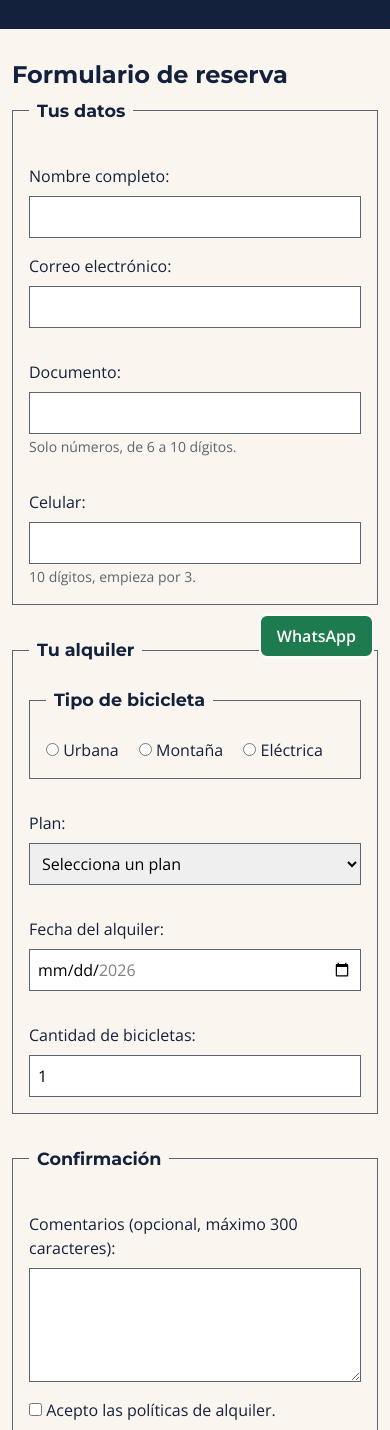
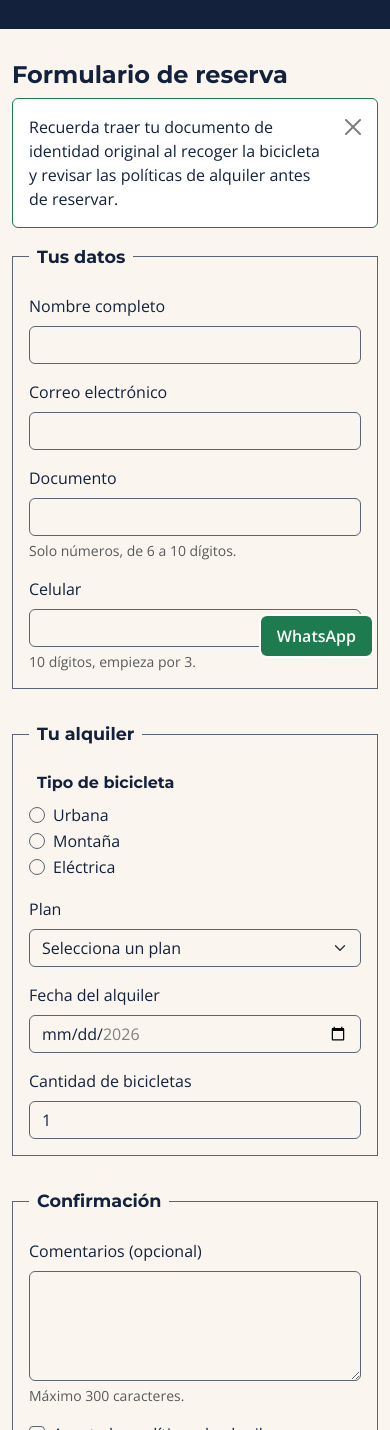
Before and after one commit to MrGarcia3108/rueda-libre, a plain HTML site: page paginas/reservas.html in a window 390 px wide. Shown: the part 170-1600 px from the top of the page. Drawn offline with nearby package versions, Linux system fonts and the light colour scheme.

Commit message:
minireto 11 semana 2 alertas y cambios en reservas

```diff
--- a/css/styles.css
+++ b/css/styles.css
@@ -37,6 +37,10 @@
     --bs-warning-rgb: 243, 154, 43;    /* Naranja Pedal */
     --bs-dark-rgb: 20, 33, 61;         /* Azul Noche */
     --bs-secondary-rgb: 91, 100, 112;  /* Gris Asfalto */
+    --bs-form-valid-color: var(--color-verde-ruta);
+    --bs-form-valid-border-color: var(--color-verde-ruta);
+    --bs-form-invalid-color: #B02A37;
+    --bs-form-invalid-border-color: #B02A37;
 }
 
 
@@ -206,6 +210,11 @@ footer {
     outline-color: var(--color-blanco);
 }
 
+.alert-info {
+    --bs-alert-color: var(--color-azul-noche);
+    --bs-alert-bg: var(--color-blanco);
+    --bs-alert-border-color: var(--color-verde-ruta);
+}
 /* Tarjetas */
 .tarjeta {
     position: relative;
@@ -329,7 +338,7 @@ fieldset {
     border: 1px solid var(--color-gris-asfalto);
 }
 
-/* Bootstrap flota la leyenda dentro del cuadro; aquí vuelve sobre el borde */
+/* aquí vuelve sobre el borde */
 legend {
     float: none;
     width: auto;
@@ -339,27 +348,17 @@ legend {
     font-weight: 700;
 }
 
-fieldset p {
-    margin-block: var(--espacio-m);
+/*se oscurece para que se vea */
+.form-control,
+.form-select,
+.form-check-input {
+    border-color: var(--color-gris-asfalto);
 }
 
-fieldset p > label:first-child {
-    display: block;
-    margin-block-end: var(--espacio-s);
-}
-
-input:not([type="radio"]):not([type="checkbox"]),
-select,
-textarea {
-    display: block;
-    width: 100%;
-    padding: var(--espacio-s);
-    border: 1px solid var(--color-gris-asfalto);
-    font: inherit;
-}
-
-input[type="radio"] + label {
-    margin-inline-end: var(--espacio-m);
+/* Casilla y radio marcados en Verde Ruta */
+.form-check-input:checked {
+    background-color: var(--color-verde-ruta);
+    border-color: var(--color-verde-ruta);
 }
 
 
--- a/paginas/reservas.html
+++ b/paginas/reservas.html
@@ -39,98 +39,113 @@
             <div class="col-12 col-md-8">
                 <section id="formulario-reserva">
                     <h2>Formulario de reserva</h2>
-                    <form action="#" method="post">
+
+                    <div class="alert alert-info alert-dismissible fade show" role="alert">
+                        Recuerda traer tu documento de identidad original al recoger la bicicleta y revisar las políticas de alquiler antes de reservar.
+                        <button type="button" class="btn-close" data-bs-dismiss="alert" aria-label="Cerrar aviso"></button>
+                    </div>
+
+                    <form class="needs-validation" novalidate action="#" method="post">
 
                         <fieldset>
                             <legend>Tus datos</legend>
-                            <p>
-                                <label for="nombre">Nombre completo:</label>
-                                <input type="text" id="nombre" name="nombre"
+                            <div class="mb-3">
+                                <label for="nombre" class="form-label">Nombre completo</label>
+                                <input type="text" class="form-control" id="nombre" name="nombre"
                                        required minlength="3"
                                        title="Escribe tu nombre completo (mínimo 3 caracteres).">
-                            </p>
-                            <p>
-                                <label for="correo">Correo electrónico:</label>
-                                <input type="email" id="correo" name="correo"
+                                <div class="invalid-feedback">Escribe tu nombre completo, con al menos 3 letras.</div>
+                            </div>
+                            <div class="mb-3">
+                                <label for="correo" class="form-label">Correo electrónico</label>
+                                <input type="email" class="form-control" id="correo" name="correo"
                                        required
                                        title="Escribe un correo válido. Ejemplo: nombre@correo.com">
-                            </p>
+                                <div class="invalid-feedback">Escribe un correo con este formato: nombre@correo.com.</div>
+                            </div>
                             <div class="row g-3">
                                 <div class="col-12 col-sm-6">
-                                    <p class="mb-0">
-                                        <label for="documento">Documento:</label>
-                                        <input type="text" id="documento" name="documento"
+                                    <label for="documento" class="form-label">Documento</label>
+                                    <input type="text" class="form-control" id="documento" name="documento"
                                            required minlength="6" maxlength="10"
                                            pattern="[0-9]{6,10}" inputmode="numeric"
                                            aria-describedby="ayuda-documento"
                                            title="Solo números, entre 6 y 10 dígitos. Ejemplo: 1020304050">
-                                        <small id="ayuda-documento">Solo números, de 6 a 10 dígitos.</small>
-                                    </p>
+                                    <div id="ayuda-documento" class="form-text">Solo números, de 6 a 10 dígitos.</div>
+                                    <div class="invalid-feedback">Escribe solo números, entre 6 y 10 dígitos, sin puntos ni espacios.</div>
                                 </div>
                                 <div class="col-12 col-sm-6">
-                                    <p class="mb-0">
-                                        <label for="telefono">Celular:</label>
-                                        <input type="tel" id="telefono" name="telefono"
+                                    <label for="telefono" class="form-label">Celular</label>
+                                    <input type="tel" class="form-control" id="telefono" name="telefono"
                                            required minlength="10" maxlength="10"
                                            pattern="3[0-9]{9}" inputmode="numeric"
                                            aria-describedby="ayuda-celular"
                                            title="10 dígitos y debe empezar por 3. Ejemplo: 3001234567">
-                                        <small id="ayuda-celular">10 dígitos, empieza por 3.</small>
-                                    </p>
+                                    <div id="ayuda-celular" class="form-text">10 dígitos, empieza por 3.</div>
+                                    <div class="invalid-feedback">Escribe 10 dígitos seguidos y que empiecen por 3. Ejemplo: 3001234567.</div>
                                 </div>
                             </div>
                         </fieldset>
 
                         <fieldset>
                             <legend>Tu alquiler</legend>
-                            <fieldset>
-                                <legend>Tipo de bicicleta</legend>
-                                <input type="radio" id="tipo-urbana" name="tipo_bicicleta" value="urbana" required>
-                                <label for="tipo-urbana">Urbana</label>
-                                <input type="radio" id="tipo-montana" name="tipo_bicicleta" value="montana" required>
-                                <label for="tipo-montana">Montaña</label>
-                                <input type="radio" id="tipo-electrica" name="tipo_bicicleta" value="electrica" required>
-                                <label for="tipo-electrica">Eléctrica</label>
+                            <fieldset class="border-0 p-0 mb-3">
+                                <legend class="fs-6">Tipo de bicicleta</legend>
+                                <div class="form-check">
+                                    <input class="form-check-input" type="radio" id="tipo-urbana" name="tipo_bicicleta" value="urbana" required>
+                                    <label class="form-check-label" for="tipo-urbana">Urbana</label>
+                                </div>
+                                <div class="form-check">
+                                    <input class="form-check-input" type="radio" id="tipo-montana" name="tipo_bicicleta" value="montana" required>
+                                    <label class="form-check-label" for="tipo-montana">Montaña</label>
+                                </div>
+                                <div class="form-check">
+                                    <input class="form-check-input" type="radio" id="tipo-electrica" name="tipo_bicicleta" value="electrica" required>
+                                    <label class="form-check-label" for="tipo-electrica">Eléctrica</label>
+                                    <div class="invalid-feedback">Elige un tipo de bicicleta para continuar.</div>
+                                </div>
                             </fieldset>
-                            <p>
-                                <label for="plan">Plan:</label>
-                                <select id="plan" name="plan" required>
+                            <div class="mb-3">
+                                <label for="plan" class="form-label">Plan</label>
+                                <select class="form-select" id="plan" name="plan" required>
                                     <option value="">Selecciona un plan</option>
                                     <option value="1-hora">1 hora</option>
                                     <option value="medio-dia">Medio día (4 h)</option>
                                     <option value="dia-completo">Día completo</option>
                                 </select>
-                            </p>
+                                <div class="invalid-feedback">Selecciona un plan de la lista: 1 hora, medio día o día completo.</div>
+                            </div>
                             <div class="row g-3">
                                 <div class="col-12 col-sm-6">
-                                    <p class="mb-0">
-                                        <label for="fecha">Fecha del alquiler:</label>
-                                        <input type="date" id="fecha" name="fecha"
+                                    <label for="fecha" class="form-label">Fecha del alquiler</label>
+                                    <input type="date" class="form-control" id="fecha" name="fecha"
                                            required min="2026-11-01" max="2026-12-31"
                                            title="Elige una fecha entre el 1 de noviembre y el 31 de diciembre de 2026.">
-                                    </p>
+                                    <div class="invalid-feedback">Elige una fecha entre el 1 de noviembre y el 31 de diciembre de 2026.</div>
                                 </div>
                                 <div class="col-12 col-sm-6">
-                                    <p class="mb-0">
-                                        <label for="cantidad">Cantidad de bicicletas:</label>
-                                        <input type="number" id="cantidad" name="cantidad"
+                                    <label for="cantidad" class="form-label">Cantidad de bicicletas</label>
+                                    <input type="number" class="form-control" id="cantidad" name="cantidad"
                                            required min="1" max="6" value="1"
                                            title="Cantidad entre 1 y 6 bicicletas.">
-                                    </p>
+                                    <div class="invalid-feedback">Escribe una cantidad entre 1 y 6 bicicletas.</div>
                                 </div>
                             </div>
                         </fieldset>
 
                         <fieldset>
                             <legend>Confirmación</legend>
-                            <p>
-                                <label for="comentarios">Comentarios (opcional, máximo 300 caracteres):</label>
-                                <textarea id="comentarios" name="comentarios" rows="4" maxlength="300"></textarea>
-                            </p>
-                            <p>
-                                <input type="checkbox" id="acepta" name="acepta_politicas" value="si" required>
-                                <label for="acepta">Acepto las políticas de alquiler.</label>
-                            </p>
+                            <div class="mb-3">
+                                <label for="comentarios" class="form-label">Comentarios (opcional)</label>
+                                <textarea class="form-control" id="comentarios" name="comentarios" rows="4" maxlength="300" aria-describedby="ayuda-comentarios"></textarea>
+                                <div id="ayuda-comentarios" class="form-text">Máximo 300 caracteres.</div>
+                            </div>
+                            <div class="form-check mb-2">
+                                <input class="form-check-input" type="checkbox" id="acepta" name="acepta_politicas" value="si" required>
+                                <label class="form-check-label" for="acepta">Acepto las políticas de alquiler.</label>
+                                <div class="invalid-feedback">Debes aceptar las políticas de alquiler para poder reservar. Puedes leerlas con el botón de abajo.</div>
+                            </div>
+                            <button type="button" class="btn btn-outline-success btn-sm" data-bs-toggle="modal" data-bs-target="#modal-politicas">Leer las políticas de alquiler</button>
                         </fieldset>
 
                         <button type="submit" name="enviar" value="reservar" class="btn btn-success btn-lg">Enviar reserva</button>
@@ -171,6 +186,44 @@
         <a href="https://wa.me/573000000000" class="btn-whatsapp" target="_blank" rel="noopener noreferrer">WhatsApp</a>
     </footer>
 
+    <div class="modal fade" id="modal-politicas" tabindex="-1" aria-labelledby="titulo-politicas" aria-hidden="true">
+        <div class="modal-dialog modal-dialog-scrollable">
+            <div class="modal-content">
+                <div class="modal-header">
+                    <h2 class="modal-title fs-5" id="titulo-politicas">Políticas de alquiler</h2>
+                    <button type="button" class="btn-close" data-bs-dismiss="modal" aria-label="Cerrar"></button>
+                </div>
+                <div class="modal-body">
+                    <ol class="mb-0">
+                        <li>Presenta tu documento de identidad original al recoger la bicicleta.</li>
+                        <li>Revisa la bicicleta con el asesor antes de salir.</li>
+                        <li>Cada 15 minutos de retraso en la devolución tienen un recargo de $5.000.</li>
+                        <li>Los daños por mal uso se cobran según el costo de la reparación.</li>
+                        <li>Los menores de edad deben estar acompañados por un adulto responsable.</li>
+                    </ol>
+                </div>
+                <div class="modal-footer">
+                    <button type="button" class="btn btn-success" data-bs-dismiss="modal">Entendido</button>
+                </div>
+            </div>
+        </div>
+    </div>
+
     <script src="https://cdn.jsdelivr.net/npm/bootstrap@5.3.3/dist/js/bootstrap.bundle.min.js" integrity="sha384-YvpcrYf0tY3lHB60NNkmXc5s9fDVZLESaAA55NDzOxhy9GkcIdslK1eN7N6jIeHz" crossorigin="anonymous"></script>
+    <script>
+    (() => {
+      'use strict'
+      const forms = document.querySelectorAll('.needs-validation')
+      Array.from(forms).forEach(form => {
+        form.addEventListener('submit', event => {
+          if (!form.checkValidity()) {
+            event.preventDefault()
+            event.stopPropagation()
+          }
+          form.classList.add('was-validated')
+        }, false)
+      })
+    })()
+    </script>
 </body>
 </html>
```
Also changed, not shown: css/desactivados.txt (+24 -0 lines). Lines whose indentation alone changed are shown as unchanged.
